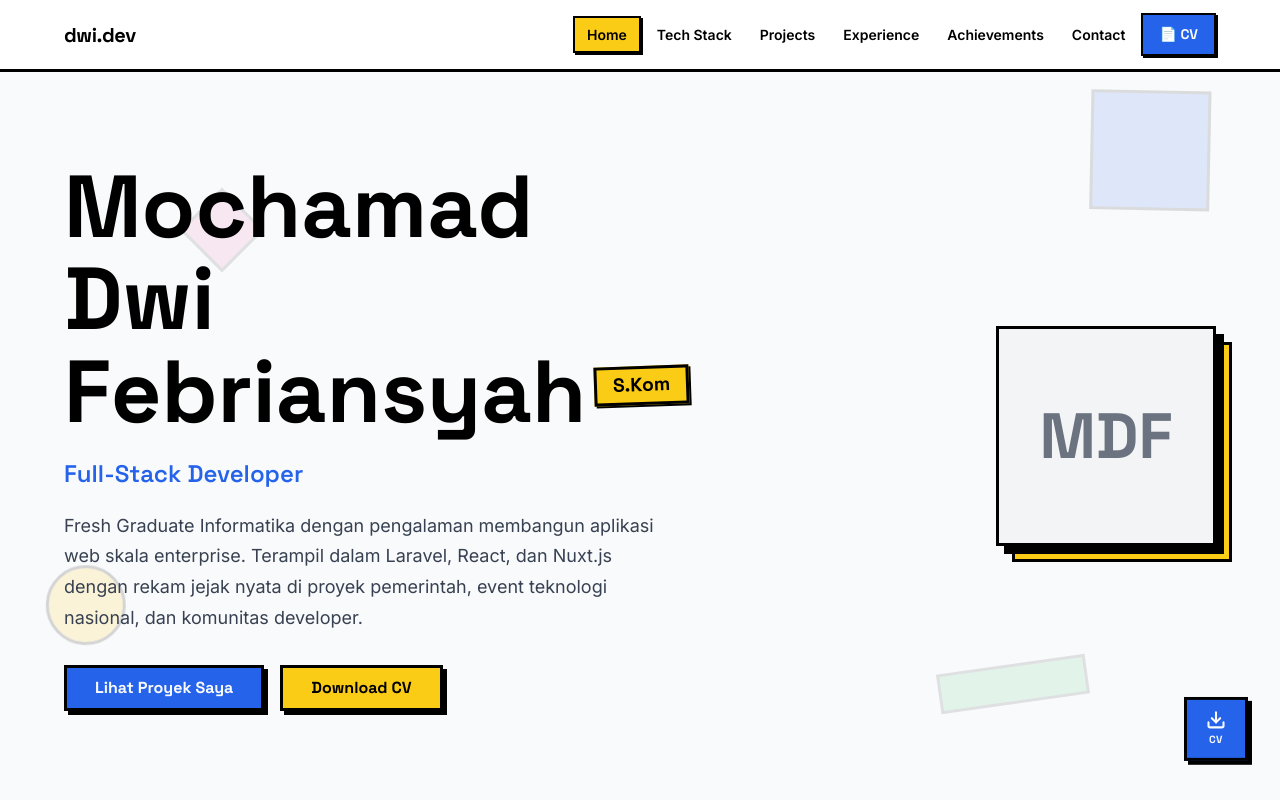
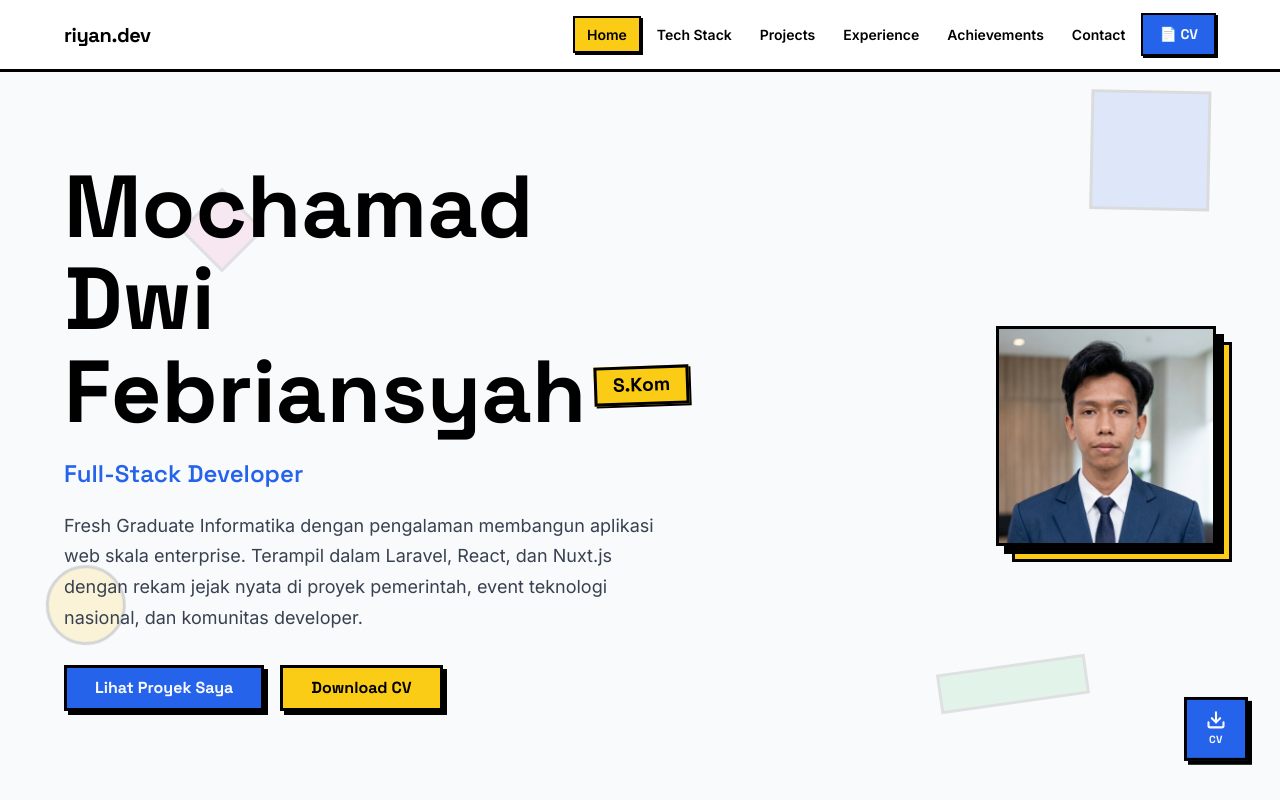
Before and after one commit to febriansyahcc/website-portofolio, a React (Vite) app: page / in a window 1280 px wide. Shown: the top 800 px of the page. Built offline with nearby package versions, Linux system fonts and the light colour scheme.

Commit message:
Update hero section with dynamic profile photo

```diff
--- a/src/components/Hero.jsx
+++ b/src/components/Hero.jsx
@@ -2,7 +2,7 @@ import { HERO_DATA } from '../data/portfolio';
 import '../styles/hero.css';
 
 export default function Hero() {
-  const { name, title, role, summary, cta } = HERO_DATA;
+  const { name, title, role, summary, cta, photo } = HERO_DATA;
 
   const handleScrollTo = (e, target) => {
     e.preventDefault();
@@ -52,11 +52,15 @@ export default function Hero() {
           </div>
         </div>
 
-        {/* Right: photo placeholder */}
+        {/* Right: photo */}
         <div className="hero__photo-wrapper animate-on-scroll">
-          <div className="hero__photo" aria-label="Photo of Mochamad Dwi Febriansyah">
-            <span className="hero__initials font-heading">MDF</span>
-          </div>
+          {photo ? (
+            <img src={`${import.meta.env.BASE_URL}${photo.replace(/^\//, '')}`} alt={`Photo of ${name}`} className="hero__photo hero__photo-img" />
+          ) : (
+            <div className="hero__photo" aria-label={`Photo of ${name}`}>
+              <span className="hero__initials font-heading">MDF</span>
+            </div>
+          )}
         </div>
       </div>
     </section>
--- a/src/components/Navbar.jsx
+++ b/src/components/Navbar.jsx
@@ -71,7 +71,7 @@ export default function Navbar() {
           onClick={(e) => handleNavClick(e, '#hero')}
           aria-label="Go to top"
         >
-          dwi.dev
+          riyan.dev
         </a>
 
         {/* Desktop nav links */}
--- a/src/data/portfolio.js
+++ b/src/data/portfolio.js
@@ -7,6 +7,7 @@ export const HERO_DATA = {
   name: "Mochamad Dwi Febriansyah",
   title: "S.Kom",
   role: "Full-Stack Developer",
+  photo: "/profile.jpg",
   summary:
     "Fresh Graduate Informatika dengan pengalaman membangun aplikasi web skala enterprise. Terampil dalam Laravel, React, dan Nuxt.js dengan rekam jejak nyata di proyek pemerintah, event teknologi nasional, dan komunitas developer.",
   cta: {
--- a/src/styles/hero.css
+++ b/src/styles/hero.css
@@ -135,6 +135,11 @@
   background-color: var(--bg-secondary);
   position: relative;
   z-index: 1;
+}
+
+.hero__photo-img {
+  object-fit: cover;
+  object-position: top;
 }
 
 .hero__initials {
```
Also changed, not shown: public/profile.jpg (added).
